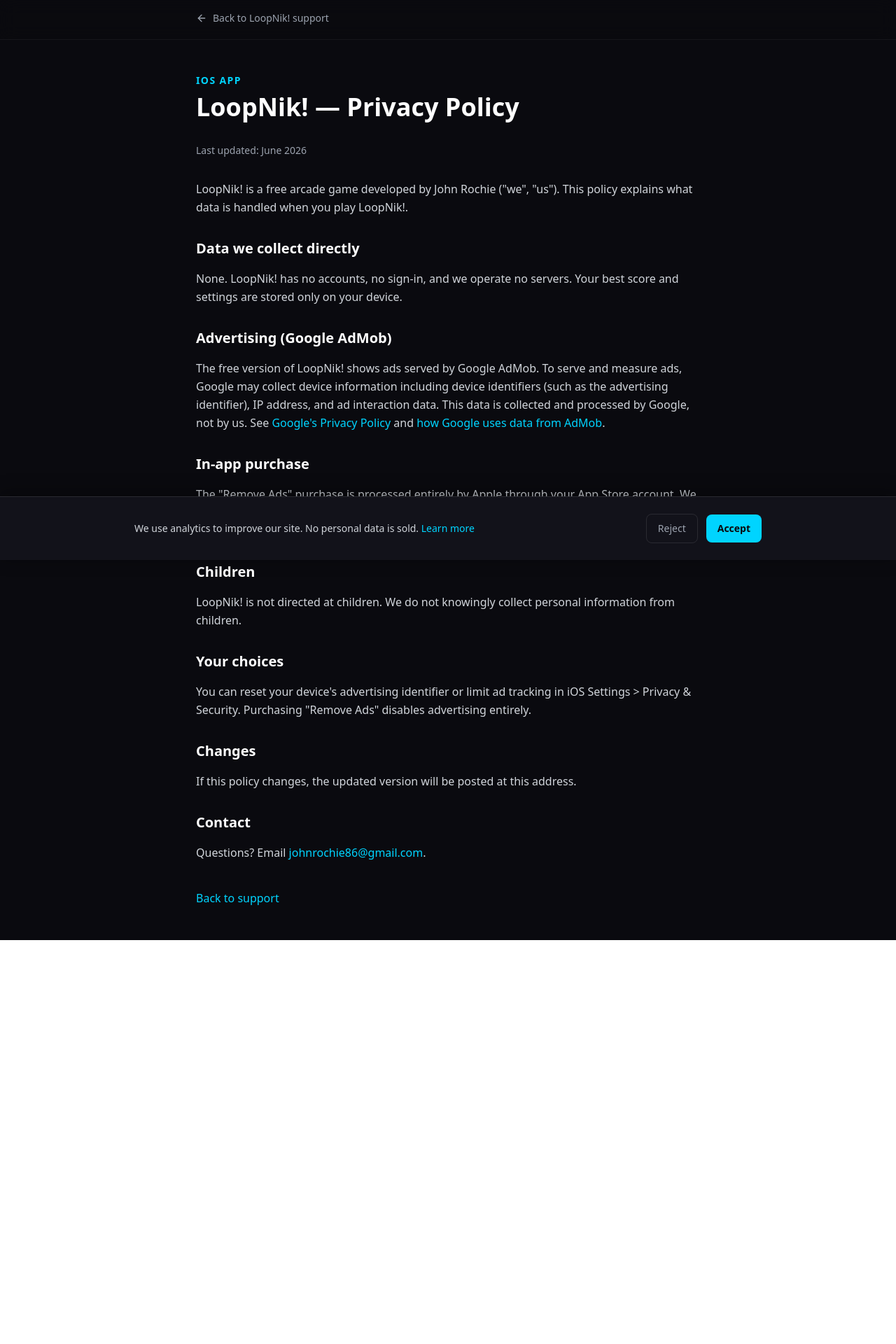
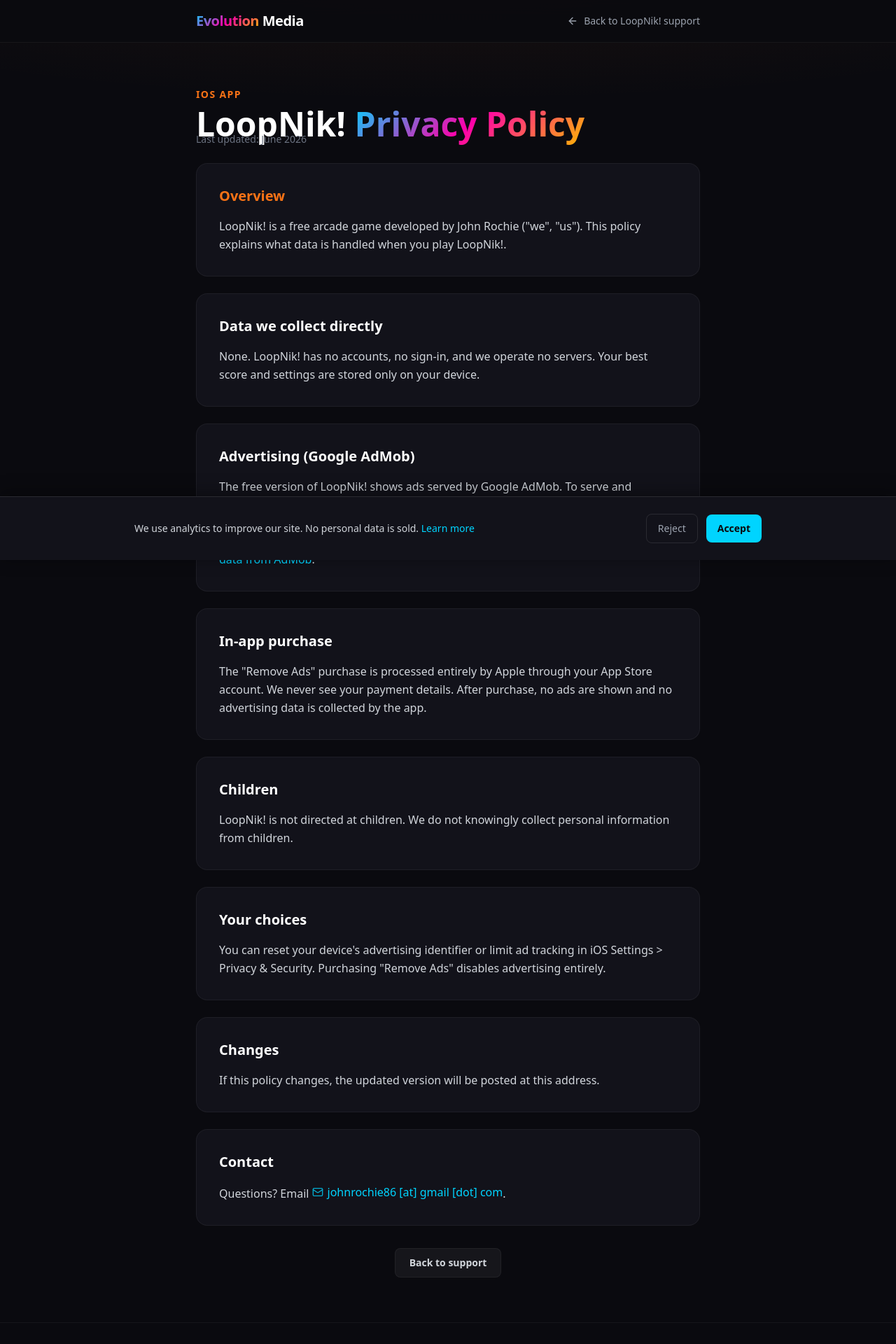
Before and after one commit to johnrochie/evo_media_site, a Next.js app: page /apps/loopnik/privacy in a window 1280 px wide. Shown: the top 1920 px of the page at 70% size. Before the commit the page ends 1343 px from the top, so only its background shows below. Built offline with nearby package versions, Linux system fonts and the light colour scheme; no server answers.

Commit message:
Styling changes to iOS pages

```diff
--- a/app/apps/[slug]/privacy/page.tsx
+++ b/app/apps/[slug]/privacy/page.tsx
@@ -1,7 +1,8 @@
 import type { Metadata } from "next";
 import Link from "next/link";
 import { notFound } from "next/navigation";
-import { AppPageShell } from "@/components/evomedia/AppPageShell";
+import { AppContentCard, AppPageShell } from "@/components/evomedia/AppPageShell";
+import ObfuscatedEmail from "@/components/evomedia/ObfuscatedEmail";
 import { getIosAppById, iosAppsData } from "@/lib/ios-apps-data";
 import { getIosAppPageContent } from "@/lib/ios-app-pages";
 
@@ -32,23 +33,22 @@
 
   return (
     <AppPageShell
-      appName={`${app.name} — Privacy Policy`}
+      appName={`${app.name} Privacy Policy`}
+      appNameHighlight="Privacy Policy"
+      accent={app.accent}
       backHref={`/apps/${app.id}`}
       backLabel={`Back to ${app.name} support`}
     >
-      <p className="text-gray-400 text-sm mb-8">Last updated: {privacy.lastUpdated}</p>
+      <p className="text-gray-500 text-sm -mt-6 mb-2">Last updated: {privacy.lastUpdated}</p>
 
-      <p className="text-gray-300 leading-relaxed mb-8">{privacy.intro}</p>
+      <AppContentCard title="Overview" accent={app.accent}>
+        <p>{privacy.intro}</p>
+      </AppContentCard>
 
-      <div className="space-y-8">
       {privacy.sections.map((section) => (
-          <section key={section.title}>
-            <h2 className="text-xl font-semibold text-white mb-4">{section.title}</h2>
+        <AppContentCard key={section.title} title={section.title}>
           {section.paragraphs.map((paragraph, paragraphIndex) => (
-              <p
-                key={paragraph.slice(0, 40)}
-                className="text-gray-300 leading-relaxed mb-3"
-              >
+            <p key={paragraph.slice(0, 40)}>
               {paragraph}
               {section.links &&
                 section.links.length > 0 &&
@@ -74,26 +74,20 @@
                 )}
             </p>
           ))}
-          </section>
+        </AppContentCard>
       ))}
 
-        <section>
-          <h2 className="text-xl font-semibold text-white mb-4">Contact</h2>
-          <p className="text-gray-300 leading-relaxed">
-            Questions? Email{" "}
-            <a
-              href={`mailto:${app.supportEmail}`}
-              className="text-[#00d4ff] hover:underline"
+      <AppContentCard title="Contact">
+        <p>
+          Questions? Email <ObfuscatedEmail encoded={app.supportEmailEncoded} />.
+        </p>
+      </AppContentCard>
+
+      <p className="text-center pt-2">
+        <Link
+          href={`/apps/${app.id}`}
+          className="inline-flex items-center gap-2 px-5 py-2.5 rounded-lg text-sm font-semibold bg-white/5 text-gray-300 hover:bg-white/10 hover:text-white transition-colors border border-white/5"
         >
-              {app.supportEmail}
-            </a>
-            .
-          </p>
-        </section>
-      </div>
-
-      <p className="mt-10 text-gray-400">
-        <Link href={`/apps/${app.id}`} className="text-[#00d4ff] hover:underline">
           Back to support
         </Link>
       </p>
--- a/app/apps/layout.tsx
+++ b/app/apps/layout.tsx
@@ -1,5 +1,18 @@
 import type { Metadata } from "next";
+import { Syne, DM_Sans } from "next/font/google";
 import "../evomedia/evomedia.css";
+
+const syne = Syne({
+  variable: "--font-syne",
+  subsets: ["latin"],
+  weight: ["400", "500", "600", "700"],
+});
+
+const dmSans = DM_Sans({
+  variable: "--font-dm-sans",
+  subsets: ["latin"],
+  weight: ["400", "500", "600", "700"],
+});
 
 export const metadata: Metadata = {
   title: "iOS Apps | Evolution Media",
@@ -8,5 +21,7 @@
 };
 
 export default function AppsLayout({ children }: { children: React.ReactNode }) {
-  return <>{children}</>;
+  return (
+    <div className={`${syne.variable} ${dmSans.variable}`}>{children}</div>
+  );
 }
--- a/components/evomedia/AppPageShell.tsx
+++ b/components/evomedia/AppPageShell.tsx
@@ -1,41 +1,123 @@
 import Link from "next/link";
 import { ArrowLeft } from "lucide-react";
+import { evomediaContent } from "@/lib/evomedia-content";
+
+export function AppContentCard({
+  title,
+  children,
+  accent,
+}: {
+  title: string;
+  children: React.ReactNode;
+  accent?: string;
+}) {
+  return (
+    <section className="rounded-2xl bg-[#12121a] border border-white/5 p-6 md:p-8">
+      <h2
+        className="text-lg md:text-xl font-bold text-white mb-4"
+        style={accent ? { color: accent } : undefined}
+      >
+        {title}
+      </h2>
+      <div className="text-gray-300 leading-relaxed space-y-3">{children}</div>
+    </section>
+  );
+}
 
 export function AppPageShell({
   appName,
+  appNameHighlight,
+  tagline,
+  accent,
   backHref,
   backLabel,
   children,
 }: {
   appName: string;
+  appNameHighlight?: string;
+  tagline?: string;
+  accent?: string;
   backHref: string;
   backLabel: string;
   children: React.ReactNode;
 }) {
+  const footer = evomediaContent.footer;
+
   return (
-    <div className="min-h-screen bg-[#0a0a0f] evomedia-page text-gray-100">
+    <div className="relative min-h-screen bg-[#0a0a0f] evomedia-page text-gray-100 flex flex-col overflow-hidden">
       <header className="border-b border-white/5 bg-[#0a0a0f]/90 backdrop-blur-md sticky top-0 z-50">
-        <div className="max-w-3xl mx-auto px-4 sm:px-6 py-4">
+        <div className="max-w-3xl mx-auto px-4 sm:px-6 py-4 flex items-center justify-between gap-4">
+          <Link
+            href="/"
+            className="font-bold text-lg md:text-xl tracking-tight shrink-0"
+          >
+            <span className="evomedia-gradient-text">{evomediaContent.nav.logoHighlight}</span>
+            <span className="text-white">{evomediaContent.nav.logoRest}</span>
+          </Link>
           <Link
             href={backHref}
             className="inline-flex items-center gap-2 text-sm text-gray-400 hover:text-[#00d4ff] transition-colors"
           >
-            <ArrowLeft className="w-4 h-4" />
-            {backLabel}
+            <ArrowLeft className="w-4 h-4 shrink-0" />
+            <span className="hidden sm:inline">{backLabel}</span>
+            <span className="sm:hidden">Back</span>
           </Link>
         </div>
       </header>
+
+      <div
+        className="pointer-events-none absolute inset-x-0 top-0 h-72 opacity-30"
+        style={{
+          background: accent
+            ? `radial-gradient(ellipse 80% 60% at 50% -10%, ${accent}33, transparent)`
+            : "radial-gradient(ellipse 80% 60% at 50% -10%, rgba(0,212,255,0.15), transparent)",
+        }}
+        aria-hidden
+      />
+
       <main
         id="main-content"
         tabIndex={-1}
-        className="max-w-3xl mx-auto px-4 sm:px-6 py-12 outline-none"
+        className="relative flex-1 max-w-3xl mx-auto w-full px-4 sm:px-6 py-12 md:py-16 outline-none"
       >
-        <p className="text-[#00d4ff] font-semibold tracking-widest uppercase text-sm mb-2">
+        <p
+          className="font-semibold tracking-widest uppercase text-sm mb-2"
+          style={{ color: accent ?? "#00d4ff" }}
+        >
           iOS App
         </p>
-        <h1 className="text-3xl sm:text-4xl font-bold text-white mb-8">{appName}</h1>
-        {children}
+        <h1 className="text-3xl sm:text-4xl md:text-5xl font-bold text-white mb-3">
+          {appNameHighlight ? (
+            <>
+              {appName.replace(appNameHighlight, "")}
+              <span className="evomedia-gradient-text">{appNameHighlight}</span>
+            </>
+          ) : (
+            appName
+          )}
+        </h1>
+        {tagline && (
+          <p className="text-gray-400 text-lg mb-10">{tagline}</p>
+        )}
+
+        <div className="space-y-6">{children}</div>
       </main>
+
+      <footer className="border-t border-white/5 mt-auto">
+        <div className="max-w-3xl mx-auto px-4 sm:px-6 py-8 flex flex-wrap items-center justify-between gap-4 text-sm text-gray-500">
+          <p>
+            © {new Date().getFullYear()} {footer.copyright}
+          </p>
+          <div className="flex gap-4">
+            <Link href="/apps" className="hover:text-[#00d4ff] transition-colors">
+              iOS Apps
+            </Link>
+            <Link href="/" className="hover:text-[#00d4ff] transition-colors">
+              Home
+            </Link>
+          </div>
+        </div>
+      </footer>
     </div>
   );
 }
--- /dev/null
+++ b/components/evomedia/ObfuscatedEmail.tsx
@@ -0,0 +1,30 @@
+"use client";
+
+import { Mail } from "lucide-react";
+import { decodeEmail, maskEmail } from "@/lib/obfuscate-email";
+
+export default function ObfuscatedEmail({
+  encoded,
+  className = "",
+}: {
+  encoded: string;
+  className?: string;
+}) {
+  const masked = maskEmail(encoded);
+
+  function handleClick(e: React.MouseEvent) {
+    e.preventDefault();
+    window.location.href = `mailto:${decodeEmail(encoded)}`;
+  }
+
+  return (
+    <button
+      type="button"
+      onClick={handleClick}
+      className={`inline-flex items-center gap-1.5 text-[#00d4ff] hover:underline font-medium transition-colors ${className}`}
+    >
+      <Mail className="w-4 h-4 shrink-0 opacity-80" aria-hidden />
+      <span>{masked}</span>
+    </button>
+  );
+}
--- a/lib/ios-apps-data.ts
+++ b/lib/ios-apps-data.ts
@@ -22,7 +22,8 @@
   gradient: string;
   accent: string;
   year?: number;
-  supportEmail: string;
+  /** Base64-encoded support email — avoids plain-text in HTML source */
+  supportEmailEncoded: string;
 }
 
 export const iosAppCategories: IosAppCategory[] = [
@@ -48,7 +49,7 @@
     gradient: "from-orange-500/30 to-rose-600/30",
     accent: "#f97316",
     year: 2026,
-    supportEmail: "johnrochie86@gmail.com",
+    supportEmailEncoded: "am9obnJvY2hpZTg2QGdtYWlsLmNvbQ==",
   },
 ];
 
--- /dev/null
+++ b/lib/obfuscate-email.ts
@@ -0,0 +1,17 @@
+/** Base64-encoded support addresses — decoded only on the client for mailto links. */
+
+export function decodeEmail(encoded: string): string {
+  if (typeof atob === "function") {
+    return atob(encoded);
+  }
+  return Buffer.from(encoded, "base64").toString("utf-8");
+}
+
+/** Human-readable mask, e.g. johnrochie86 [at] gmail [dot] com */
+export function maskEmail(encoded: string): string {
+  const email = decodeEmail(encoded);
+  const [user, domain] = email.split("@");
+  if (!user || !domain) return "support [at] example [dot] com";
+  const maskedDomain = domain.replace(/\./g, " [dot] ");
+  return `${user} [at] ${maskedDomain}`;
+}
```
Also changed, not shown: app/apps/[slug]/page.tsx (+25 -23 lines), 2 other files (tests, documents, lock files or other folders). Lines whose indentation alone changed are shown as unchanged.
